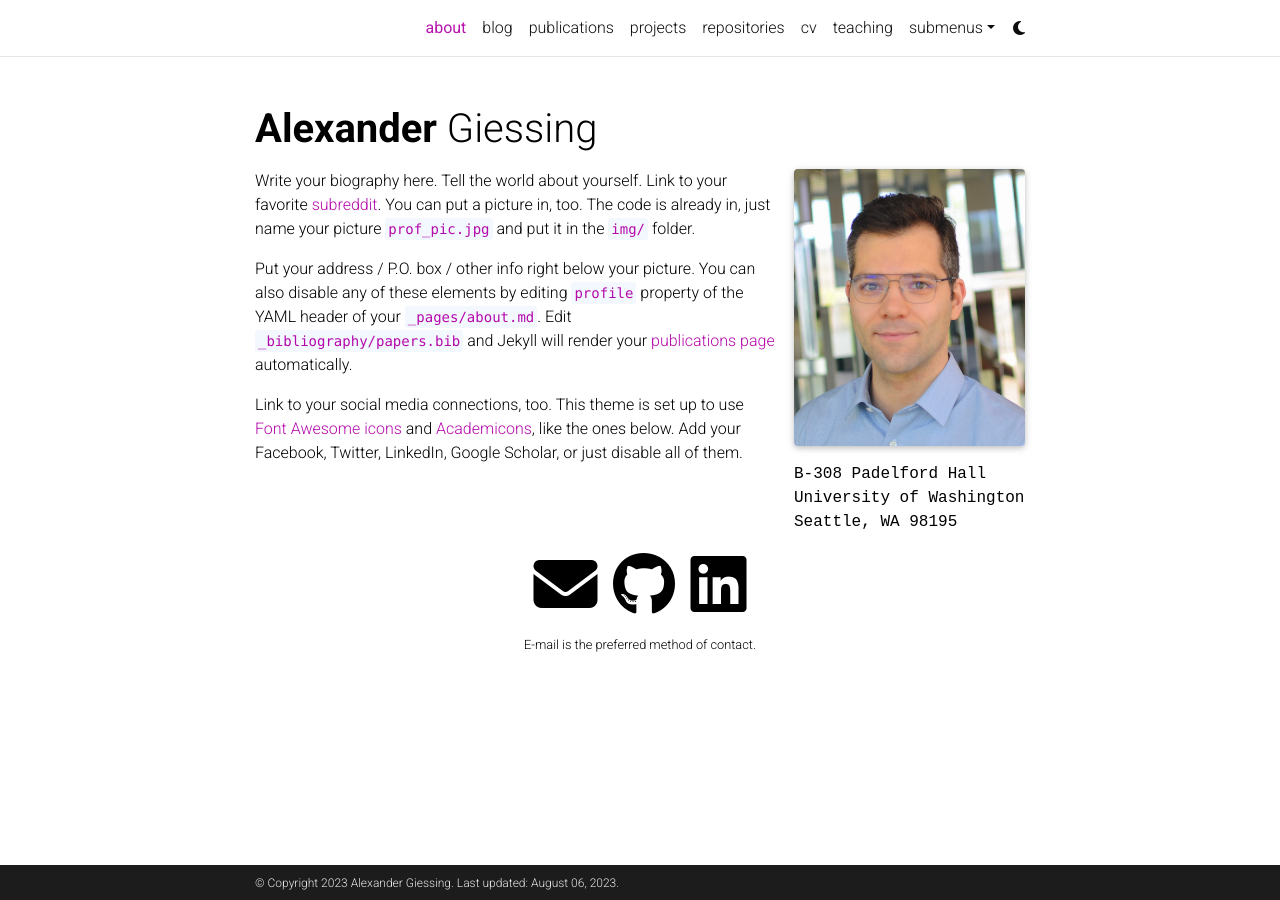
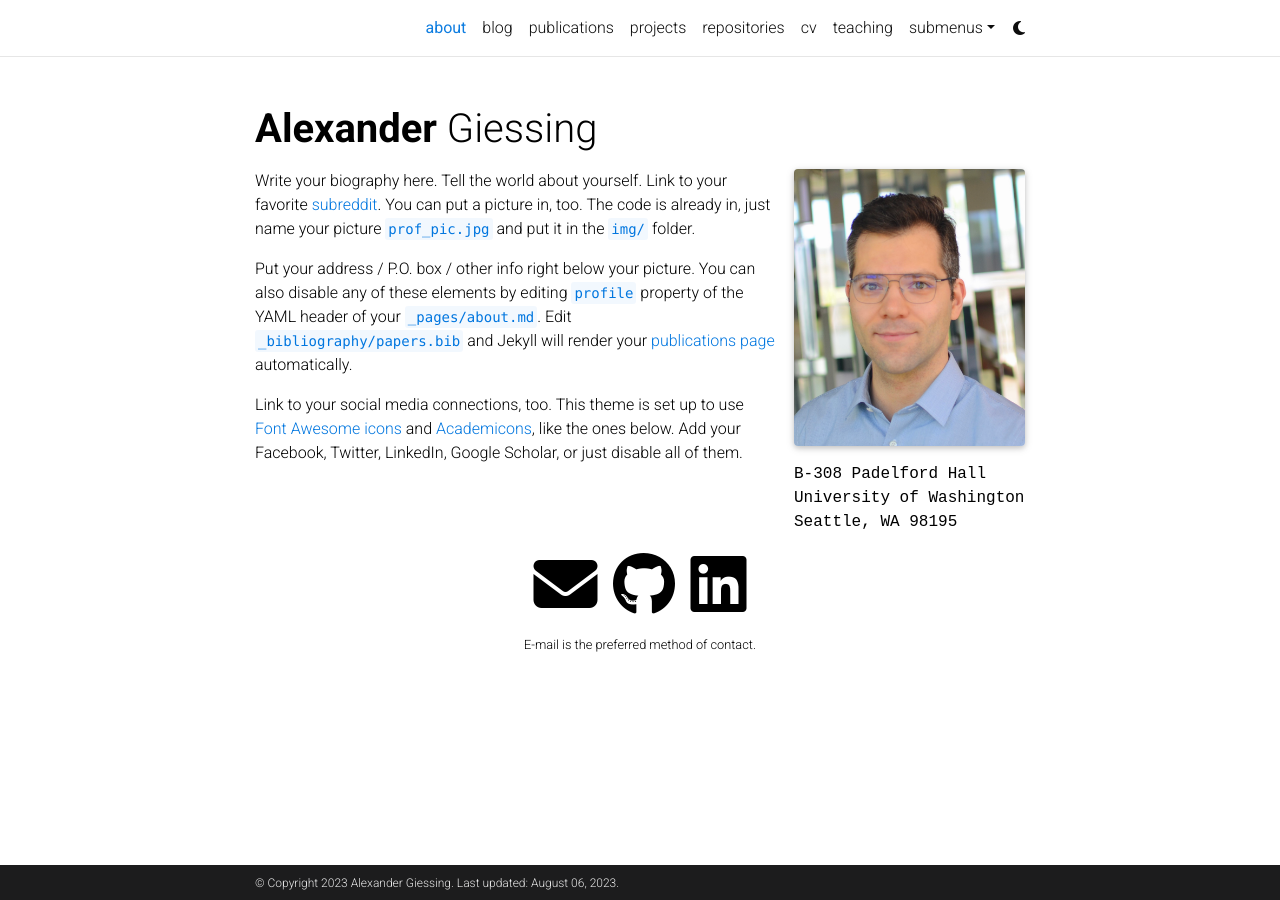
Before and after one commit to agiessing/agiessing.github.io, a Jekyll site: the page built from _pages/about.md, in a window 1280 px wide. Built offline with Jekyll 4.4.1, drawn with Linux system fonts in a browser that asks for light colours; full-size pictures stand in for the smaller copies a plugin makes; comment, search, counter and statistics services are not loaded; a style sheet for code colours, icons or effects is not loaded.

Commit message:
Update _themes.scss

```diff
--- a/_sass/_themes.scss
+++ b/_sass/_themes.scss
@@ -1,5 +1,6 @@
 /*******************************************************************************
  * Themes
+ * #{$purple-color};
  ******************************************************************************/
 
 :root {
@@ -7,8 +8,8 @@
   --global-code-bg-color: #{$code-bg-color-light};
   --global-text-color: #{$black-color};
   --global-text-color-light: #{$grey-color};
-  --global-theme-color: #{$purple-color};
-  --global-hover-color: #{$purple-color};
+  --global-theme-color: #{$blue-color};
+  --global-hover-color: #{$blue-color};
   --global-hover-text-color: #{$white-color};
   --global-footer-bg-color: #{$grey-color-dark};
   --global-footer-text-color: #{$grey-color-light};
```
